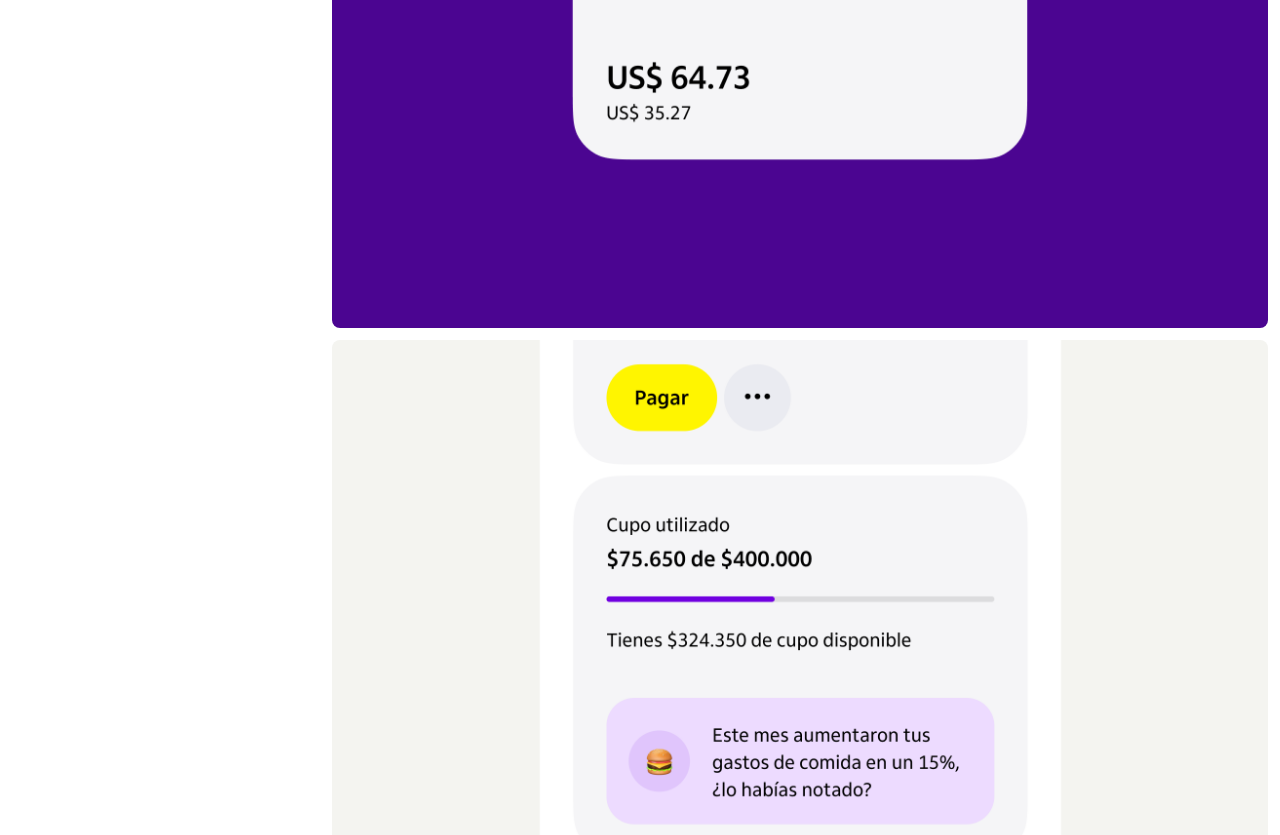
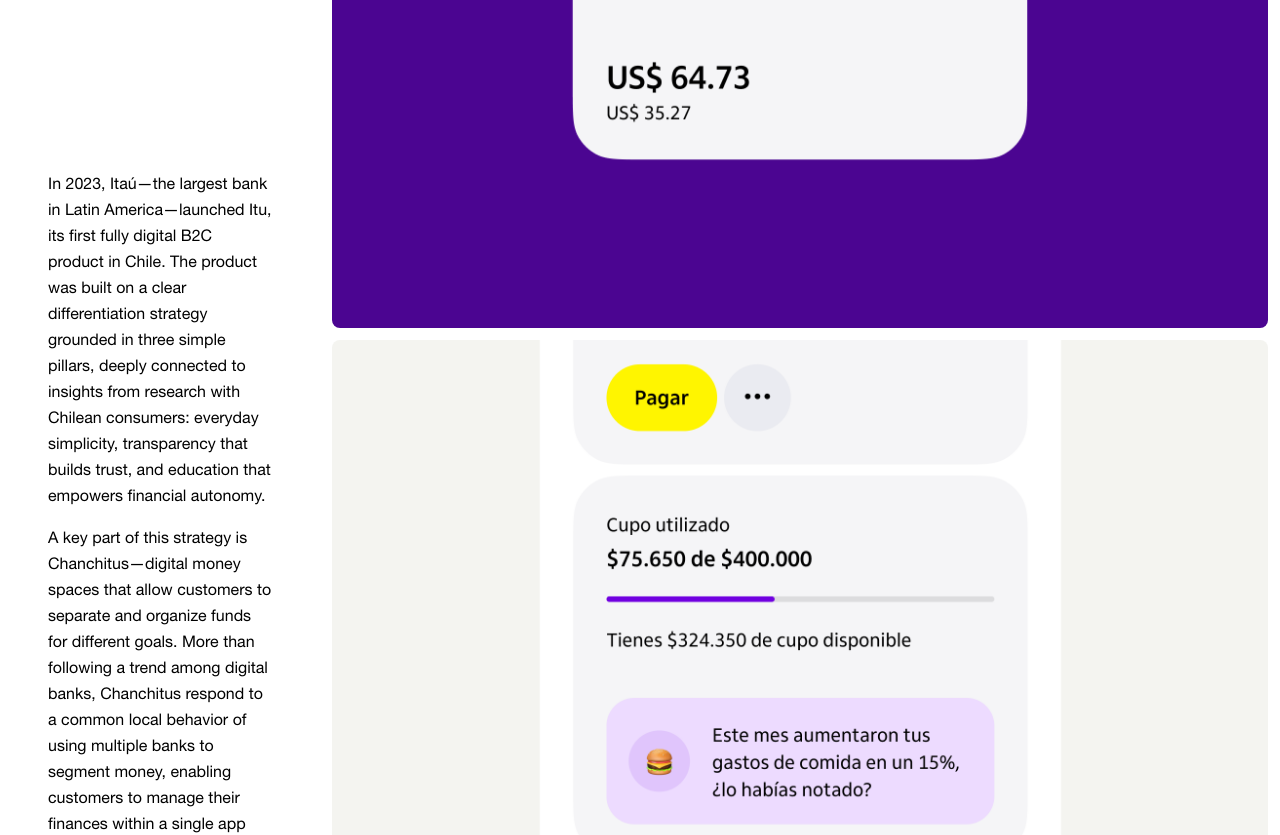
Before and after one commit to fernandoparavela/portfolio2026, a Next.js app: page /projects/itau-chile in a window 1280 px wide. Shown: the part 1580-2415 px from the top of the page. Built offline with nearby package versions, Linux system fonts and the light colour scheme.

Commit message:
Fix useRef import and implement JS-assisted bottom anchoring

```diff
--- a/app/data/projects.json
+++ b/app/data/projects.json
@@ -8,8 +8,8 @@
         "textColor": "text-black",
         "image": "/cards/itu.png",
         "description": [
-            "In 2023, Itaú—the largest bank in Latin America—launched Itu, its first fully digital B2C product in Chile. The product was built on a clear differentiation strategy grounded in three simple pillars, deeply connected to insights from research with Chilean consumers about their daily banking needs: everyday simplicity, transparency that builds trust and connection, and education that empowers customers to manage their finances autonomously",
-            "Complementing the product strategy are the “Chanchitus”—digital money spaces that allow customers to separate and organize their funds for different purposes, similar to the spaces offered by banks such as N26 and Revolut. More than a global digital-banking trend, Chanchitus directly address a common Chilean behavior: using multiple banks to segment money into different “pockets” to simplify financial management. With Chanchitus, customers can organize their money intuitively within a single app, without friction and without losing a unified view of their financial life."
+            "In 2023, Itaú—the largest bank in Latin America—launched Itu, its first fully digital B2C product in Chile. The product was built on a clear differentiation strategy grounded in three simple pillars, deeply connected to insights from research with Chilean consumers: everyday simplicity, transparency that builds trust, and education that empowers financial autonomy.",
+            "A key part of this strategy is Chanchitus—digital money spaces that allow customers to separate and organize funds for different goals. More than following a trend among digital banks, Chanchitus respond to a common local behavior of using multiple banks to segment money, enabling customers to manage their finances within a single app while maintaining a unified financial view."
         ],
         "awards": "IF Design Award 2025, Red Dot Awards 2024, Indigo Design Awards 2025, Webby Awards 2025, W3 Awards 2024, LAD Awards 2024",
         "designedAt": "Work & Co",
--- a/app/projects/[slug]/ProjectDetailContent.tsx
+++ b/app/projects/[slug]/ProjectDetailContent.tsx
@@ -1,6 +1,6 @@
 'use client';
 
-import { useState, useEffect } from 'react';
+import { useState, useEffect, useRef } from 'react';
 import Link from 'next/link';
 import Image from 'next/image';
 import PasswordGate from '../../components/PasswordGate';
@@ -20,6 +20,9 @@ interface Project {
 export default function ProjectDetailContent({ project }: { project: Project }) {
     const [isLoaded, setIsLoaded] = useState(false);
     const [isMobile, setIsMobile] = useState(false);
+    const [sidebarStyle, setSidebarStyle] = useState<React.CSSProperties>({});
+    const sidebarRef = useRef<HTMLDivElement>(null);
+    const containerRef = useRef<HTMLDivElement>(null);
     const router = useRouter();
 
     useEffect(() => {
@@ -28,6 +31,48 @@ export default function ProjectDetailContent({ project }: { project: Project })
         window.addEventListener('resize', handleResize);
 
         const timer = setTimeout(() => setIsLoaded(true), 100);
+
+        const handleScroll = () => {
+            if (window.innerWidth < 768 || !sidebarRef.current || !containerRef.current) {
+                setSidebarStyle({});
+                return;
+            }
+
+            const vh = window.innerHeight;
+            const goldenRatio = vh - (vh / 1.618);
+            const contentHeight = sidebarRef.current.offsetHeight;
+            const containerRect = containerRef.current.getBoundingClientRect();
+
+            // The point where the bottom of the content hits vh - 48px
+            const bottomThreshold = vh - 48;
+
+            // Natural position based on Golden Ratio margin
+            const naturalTop = containerRect.top + goldenRatio;
+            const naturalBottom = naturalTop + contentHeight;
+
+            if (naturalBottom > bottomThreshold) {
+                // Pin to bottom-48
+                setSidebarStyle({
+                    position: 'fixed',
+                    bottom: '48px',
+                    width: '25%', // Maintain 1/4 width
+                    padding: '48px',
+                    top: 'auto'
+                });
+            } else {
+                // Stay at Golden Ratio
+                setSidebarStyle({
+                    position: 'absolute',
+                    top: `${goldenRatio}px`,
+                    width: '100%',
+                    padding: '48px'
+                });
+            }
+        };
+
+        window.addEventListener('scroll', handleScroll);
+        window.addEventListener('resize', handleScroll);
+        handleScroll(); // Initial check
 
         const handleKeyDown = (e: KeyboardEvent) => {
             if (e.key === 'Escape') {
@@ -40,8 +85,10 @@ export default function ProjectDetailContent({ project }: { project: Project })
             clearTimeout(timer);
             window.removeEventListener('keydown', handleKeyDown);
             window.removeEventListener('resize', handleResize);
+            window.removeEventListener('scroll', handleScroll);
+            window.removeEventListener('resize', handleScroll);
         };
-    }, [router]);
+    }, [router, isLoaded]);
 
     const handleBack = (e: React.MouseEvent) => {
         // Only navigate if we're not clicking a link or button
@@ -79,19 +126,18 @@ export default function ProjectDetailContent({ project }: { project: Project })
             </div>
 
             {/* Main Content Area */}
-            <div className="w-full flex flex-col md:flex-row md:items-stretch">
+            <div className="w-full flex flex-col md:flex-row md:items-stretch" ref={containerRef}>
                 {/* Desktop Left Column - Scrollable with golden-ratio offset and sticky anchoring */}
                 {!isMobile && (
                     <div className="relative w-1/4 hidden md:flex flex-col">
                         <div
-                            className="p-[48px] flex flex-col gap-[1em] transition-all md:sticky md:top-[100px]"
+                            ref={sidebarRef}
+                            className="flex flex-col gap-[1em] transition-opacity"
                             style={{
-                                marginTop: 'calc(100vh - (100vh / 1.618))',
-                                transform: isLoaded ? 'translateY(0)' : 'translateY(80px)',
+                                ...sidebarStyle,
                                 opacity: isLoaded ? 1 : 0,
                                 transitionTimingFunction: 'cubic-bezier(0.75, -0.01, 0.25, 1)',
                                 transitionDuration: '600ms',
-                                transitionDelay: '500ms'
                             }}
                         >
                             {/* Description */}
```
